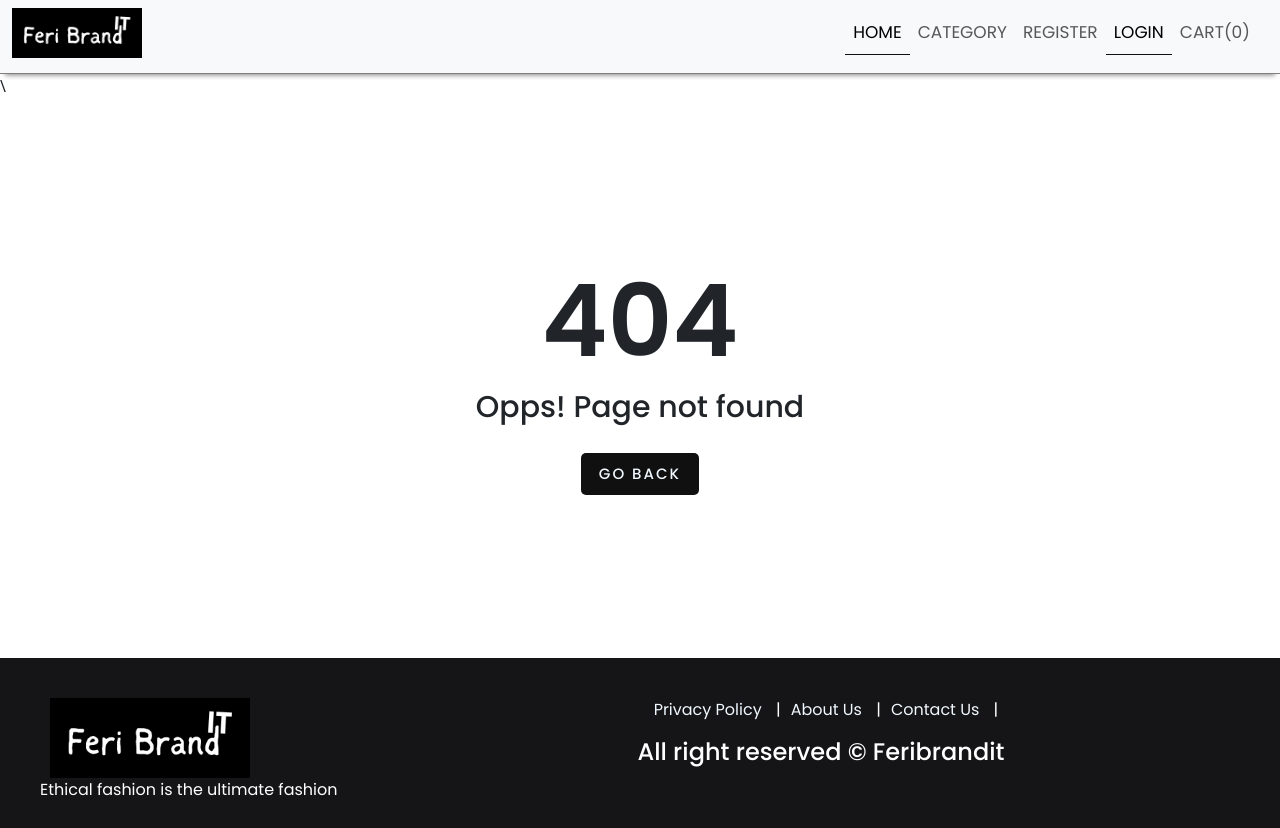
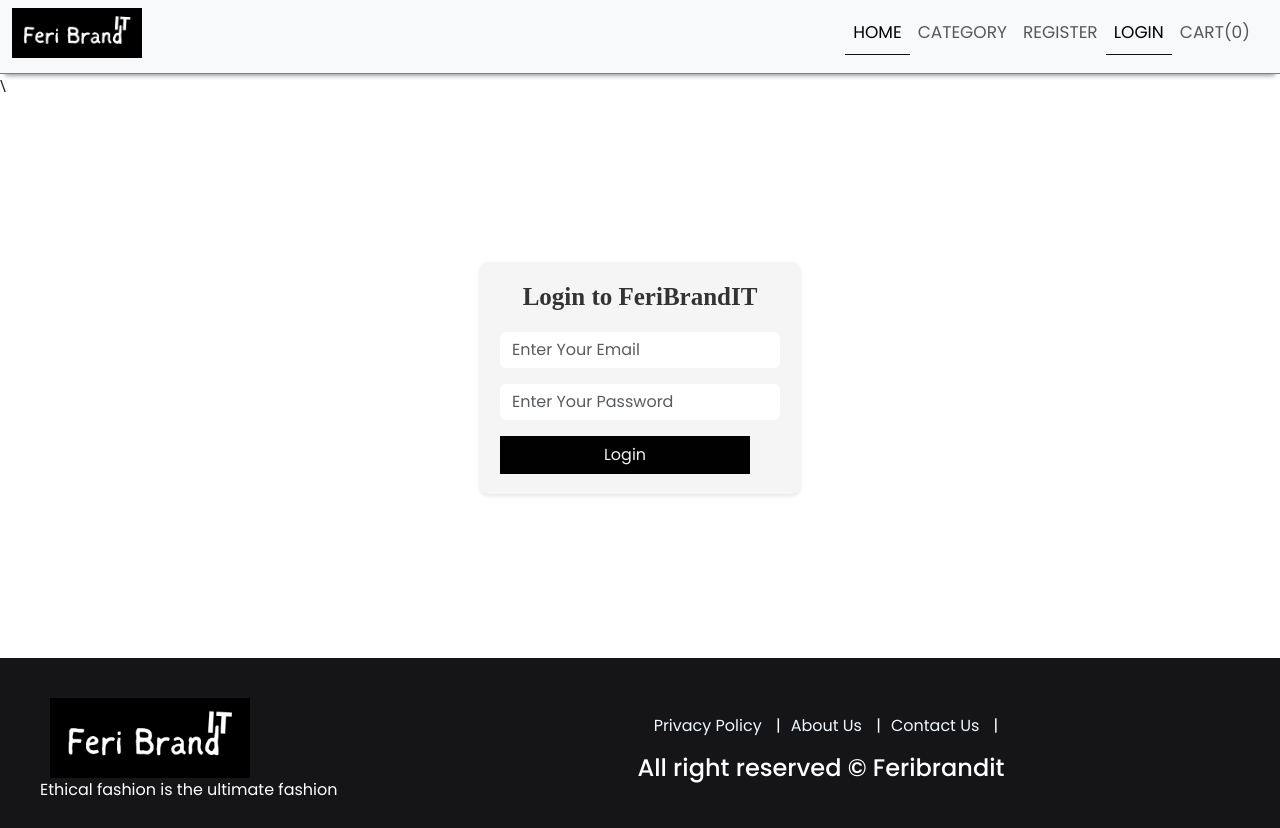
Before and after one commit to Aryal-rajiv/Feribrandit-API, a React (Create React App) app in the folder client/: page /login in a window 1280 px wide. Before the commit this address had no page. Built offline with nearby package versions, Linux system fonts and the light colour scheme.

Commit message:
Login Register added and form style

```diff
--- a/client/package.json
+++ b/client/package.json
@@ -1,4 +1,5 @@
 {
+  "proxy": "http://localhost:5000",
   "name": "client",
   "version": "0.1.0",
   "private": true,
@@ -11,10 +12,10 @@
     "react": "^19.2.3",
     "react-dom": "^19.2.3",
     "react-helmet": "^6.1.0",
+    "react-hot-toast": "^2.6.0",
     "react-icons": "^5.5.0",
     "react-router-dom": "^7.11.0",
     "react-scripts": "5.0.1",
-    "react-toastify": "^11.0.5",
     "web-vitals": "^2.1.4"
   },
   "scripts": {
--- a/client/src/App.js
+++ b/client/src/App.js
@@ -5,8 +5,7 @@
 import Policy  from "./pages/Policy";
 import PageNotFound from "./pages/PageNotFound";
 import Register from "./pages/Auth/Register";
-import { ToastContainer } from 'react-toastify';
-import 'react-toastify/dist/ReactToastify.css';
+import Login from "./pages/Auth/Login";
 
 function App() {
   return (
@@ -14,6 +13,7 @@
         <Routes>
             <Route path="/" element={<Home />} />
             <Route path="/register" element = {<Register />} />
+            <Route path="/login" element = {<Login />} />
             <Route path="/about" element = {<About />} />
             <Route path="/contact" element = {<Contact />} />
             <Route path="/policy" element = {<Policy />} />
--- a/client/src/components/layouts/Footer.js
+++ b/client/src/components/layouts/Footer.js
@@ -13,12 +13,12 @@
 
       <div className="footer-right">
 
-          <p className='text-center' mt-3>
+          <p className="text-center mt-3">
           <Link to="/policy">Privacy Policy</Link> |
           <Link to="/about">About Us</Link> |
           <Link to="/contact">Contact Us</Link> |
           </p>
-          <h4 className='text-center'> All right reserved &copy; Feribrandit</h4>
+          <h4 className="text-center"> All right reserved &copy; Feribrandit</h4>
       </div>
     </div>
   )
--- a/client/src/components/layouts/Layout.js
+++ b/client/src/components/layouts/Layout.js
@@ -2,7 +2,7 @@
 import Header from './Header';
 import Footer from './Footer';
 import {Helmet} from 'react-helmet';
-  import { ToastContainer } from 'react-toastify';
+import { Toaster } from 'react-hot-toast';
 
 
 const Layout = ({children, title, description, keyword, author}) => {
@@ -18,8 +18,9 @@
         </Helmet>
         <Header/>
         <main style={{ minHeight: "70vh" }}>\
-             <ToastContainer/>
+             <Toaster/>
              {children}
+
         </main>
         <Footer/>
     </div>
@@ -33,4 +34,4 @@
   author: "Aryal Rajiv"
 };
 
-export default Layout
+export default Layout;
--- a/client/src/index.css
+++ b/client/src/index.css
@@ -131,13 +131,3 @@
   line-height: 28px;
   text-align: justify;
   }
-
-  /*=====================Register Page Styles ==================*/
-  .register{
-    display: flex;
-    justify-content:center;
-    align-items:center;
-    height: 70vh;
-    font-family: "Poppins", sans-serif;
-    flex-direction: column;
-  }
--- a/client/src/index.js
+++ b/client/src/index.js
@@ -8,9 +8,7 @@
 const root = ReactDOM.createRoot(document.getElementById('root'));
 root.render(
   <BrowserRouter>
-        <React.StrictMode>
               <App />
-        </React.StrictMode>
   </BrowserRouter>
 );
 
--- /dev/null
+++ b/client/src/pages/Auth/Login.js
@@ -0,0 +1,77 @@
+import React, { useState} from 'react';
+import Layout from '../../components/layouts/Layout';
+import toast from 'react-hot-toast';
+import axios from 'axios';
+import { useNavigate } from 'react-router-dom';
+import '../../styles/authStyle.css';
+
+
+
+
+const Login = () => {
+
+                const [email, setEmail] = useState("");
+                const [password, setPassword] = useState("");
+                const navigate = useNavigate();
+
+
+               //handle form submit
+                const handleSubmit = async(e) => {
+                    e.preventDefault();
+                    try {
+                        const res =  await axios.post("/api/v1/auth/login",
+                            {email, password}
+                        );
+                        if(res && res.data.success){
+                            toast.success(res.data &&res.data.message);
+                            navigate("/");
+                        }
+                        else{
+                            toast.error(res.data.message);
+                        }
+
+                    }catch (error){
+                        console.log(error);
+                        toast.error("Something went wrong in registration");
+                    }
+
+                };
+
+
+
+  return (
+
+    <Layout title= {"Login - FeriBrandIT"}>
+
+                <div className="form-container">
+                        <form onSubmit={handleSubmit}>
+                            <h1 className="title">Login to FeriBrandIT</h1>
+                        <div className="mb-3">
+                            <input type="email"
+                                 className="form-control"
+                                 value={ email }
+                                 onChange={ (e)=> setEmail(e.target.value)}
+                                 id="exampleInputEmail1"
+                                placeholder="Enter Your Email"
+                                required
+                            />
+                        </div>
+
+                        <div className="mb-3">
+                            <input type="password"
+                            className="form-control"
+                             value = { password}
+                             onChange={ (e)=> setPassword(e.target.value)}
+                             id="exampleInputPassword1"
+                             placeholder="Enter Your Password"
+                             required
+                            />
+                        </div>
+                        <button type="submit" className="btn btn-primary">Login</button>
+                        </form>
+                </div>
+           </Layout>
+  )
+}
+
+export default Login;
--- a/client/src/pages/Auth/Register.js
+++ b/client/src/pages/Auth/Register.js
@@ -1,29 +1,50 @@
 import React, { useState} from 'react';
 import Layout from '../../components/layouts/Layout';
-import {toast} from 'react-toastify';
+import toast from 'react-hot-toast';
+import axios from 'axios';
+import { useNavigate } from 'react-router-dom';
+import '../../styles/authStyle.css';
 
 
 const Register = () => {
 
-                const [name, setName] = useState("")
-                const [email, setEmail] = useState("")
-                const [password, setPassword] = useState("")
-                const [phone, setPhone] = useState("")
-                const [address, setAddress] = useState("")
+                const [name, setName] = useState("");
+                const [email, setEmail] = useState("");
+                const [password, setPassword] = useState("");
+                const [phone, setPhone] = useState("");
+                const [address, setAddress] = useState("");
+                const navigate = useNavigate();
 
-                const handleSubmit = (e) => {
+
+               //handle form submit
+                const handleSubmit = async(e) => {
                     e.preventDefault();
-                    console.log(name, email, password, phone, address);
-                    toast.success("Registered Successfully");
+                    try {
+                        const res =  await axios.post("/api/v1/auth/register",
+                            {name, email, password, phone, address}
+                        );
+                        if(res && res.data.success){
+                            toast.success(res.data &&res.data.message);
+                            navigate("/login");
+                        }
+                        else{
+                            toast.error(res.data.message);
+                        }
+
+                    }catch (error){
+                        console.log(error);
+                        toast.error("Something went wrong in registration");
+                    }
+
                 };
 
   return (
        <>
-       <Layout title= {"Register - FeriBrandIT"}>
+       <Layout title= {"Login - FeriBrandIT"}>
 
-            <div className="register">
-                <h1>Register to FeriBrandIT</h1>
+            <div className="form-container">
                     <form onSubmit={handleSubmit}>
+                        <h1 className="title">Register to FeriBrandIT</h1>
                     <div className="mb-3">
                         <input type="text"
                              className="form-control"
@@ -78,7 +99,7 @@
                          required
                         />
                     </div>
-                    <button type="submit" className="btn btn-primary">Submit</button>
+                    <button type="submit" className="btn btn-primary">Register</button>
                     </form>
             </div>
        </Layout>
--- /dev/null
+++ b/client/src/styles/authStyle.css
@@ -0,0 +1,61 @@
+.form-container{
+
+    display: flex;
+    justify-content: center;
+    align-items: center;
+    height: 70vh;
+    font-family: "Poppins", sans-serif;
+    flex-direction: column;
+    padding: 20px;
+}
+
+.form-container form{
+    padding: 20px;
+    background-color: #f5f5f5;
+    border-radius: 8px;
+    box-shadow: 0 2px 4px rgba(0, 0, 0, 0.1);
+    width: 320px;
+    align-items: center;
+}
+
+.form-container form h1{
+    margin-bottom: 20px;
+    font-size: 25px;
+    font-weight: 600;
+    color: #333;
+    font-family: Playfair Display, serif;
+    text-align: center;
+}
+
+.form-container form input{
+    text-decoration: none;
+    border: none;
+
+
+}
+.form-container form button{
+    width: 250px;
+    border-radius: 0;
+    border: 1px solid #010101;
+    background-color: #010101;
+    color: #f0f0f0;
+    align-self:center;
+    text-align: center;
+}
+
+.form-container form button:hover{
+    border: 1px solid #010101;
+    background: #000;
+    background-color: -webkit-linear-gradient(
+        to right,
+        #434344,
+        #000
+    );
+    background: linear-gradient(
+        to right,
+        #434344,
+        #000
+    );
+
+
+}
```
Also changed, not shown: 1 other file (tests, documents, lock files or other folders).
